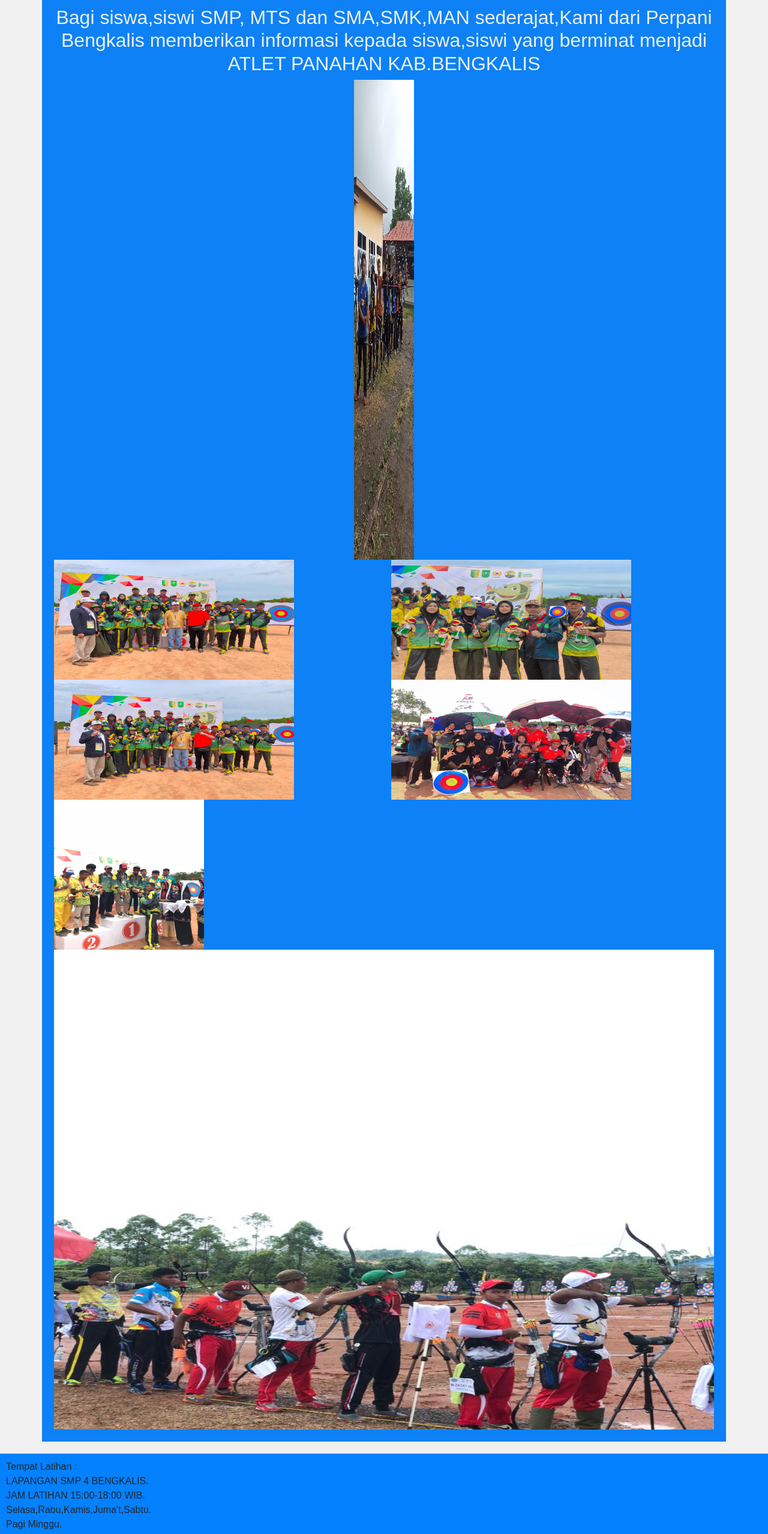
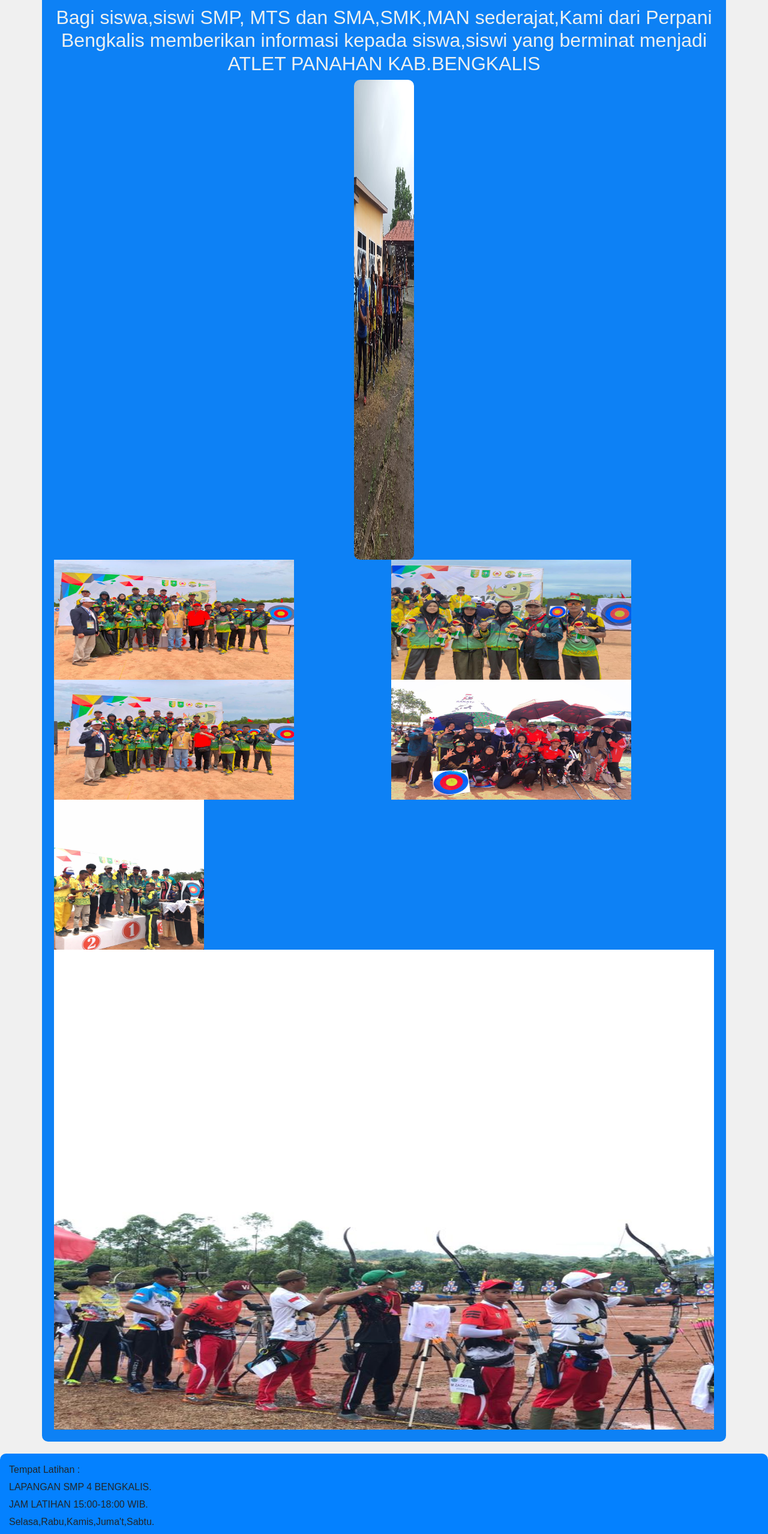
Before and after one commit to Mawanid/galeri, a plain HTML site: page index.html in a window 1280 px wide. Shown: the part 200-2757 px from the top of the page at 60% size. Drawn offline with nearby package versions, Linux system fonts and the light colour scheme.

Commit message:
Update index.html

```diff
--- a/index.html
+++ b/index.html
@@ -12,41 +12,41 @@
         .container {
             background-color: #0d81f5;
             color: #ecf0f1;
-            padding: 20;
-            border-radius: 10;
-            margin-top: 20;
+            padding: 20px;
+            border-radius: 10px;
+            margin-top: 20px;
         }
         .header, .footer {
             text-align: center;
-            margin-bottom: 20;
+            margin-bottom: 20px;
         }
         .header img {
-            width: 150;
+            width: 140px;
         }
         .main-content {
             text-align: center;
         }
         .main-content img {
-            width: 100;
-            border-radius: 10;
+            width: 100px;
+            border-radius: 10px;
         }
         .info-box {
             background-color: #0481ff;
-            padding: 10;
-            border-radius: 10;
-            margin-top: 20;
+            padding: 10px;
+            border-radius: 10px;
+            margin-top: 20px;
         }
         .info-box p {
-            margin: 0;
+            margin: 5;
         }
         .contact-box {
             background-color: #1273d4;
-            padding: 10;
-            border-radius: 10;
-            margin-top: 20;
+            padding: 10px;
+            border-radius: 10px;
+            margin-top: 20px;
         }
         .contact-box p {
-            margin: 10;
+            margin: 10px;
         }
   </style>
  </head>
```
